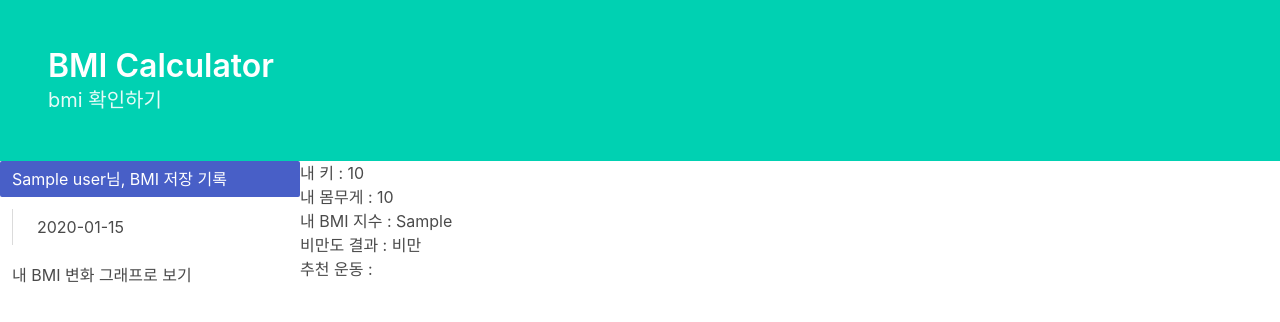
After one commit to chamchimayo/bmi_calculator, a Flask app: page /bmi_check?user_num=1 in a window 1280 px wide. The commit adds this page. Shown: the top 322 px of the page. Run offline with Flask 2, Linux system fonts and the light colour scheme; a database or web service that is not in the repository returns one stand-in record (values such as "Sample title").

Commit message:
백지영 - 내 bmi 지수 보여주기 기능 구현 완료 09/21 02:24

```diff
--- a/app.py
+++ b/app.py
@@ -58,7 +58,39 @@ def bmi_register():
     db.user_bmi.insert_one(doc)
     return jsonify({'msg': '등록 완료!'})
 
+@app.route('/bmi_check')
+def user_bmi():
+    user_num = int(request.args.get("user_num"))
+    user = db.user.find_one({'num':user_num})
+    bmi_list = list(db.user_bmi.find({'user_num':user_num}, {'_id': False}).sort([("user_bmi_num", -1)]))
+    bmi_data = bmi_list[0]['user_bmi']
 
+    return render_template('userBmi.html', user_num=user_num, user=user, bmi_list=bmi_list, bmi_data=bmi_data)
+
+@app.route("/api/bmi_check", methods=["GET"])
+def bmi_get():
+    args = request.args
+    user_bmi_num = int(args.get('user_bmi_num'))
+
+    bmi = db.user_bmi.find_one({'user_bmi_num': user_bmi_num})
+    user_hegit = bmi["user_height"]
+    user_weight = bmi["user_weight"]
+    user_bmi_value = bmi["user_bmi"]
+
+    user_bmi_info = [user_hegit, user_weight, user_bmi_value]
+
+    return user_bmi_info
+
+
+def format_datetime(value, format=None):
+  if format is None:
+    weekdays = ['월', '화', '수', '목', '금', '토', '일']
+    wd = weekdays[value.weekday()]
+    format = "%Y년 %m월 %d일 ({})".format(wd)
+    formatted = value.strftime(format.encode('unicode-escape').decode()).encode().decode('unicode-escape')
+  else:
+    formatted = value.strftime(format.encode('unicode-escape').decode()).encode().decode('unicode-escape')
+  return formatted
 
 @app.route('/index')
 def main():
--- a/static/mystyle.css
+++ b/static/mystyle.css
@@ -3,3 +3,8 @@
     align-content: center;
     flex-direction: column;
 }
+
+.grid {
+    display: grid;
+    grid-template-columns: 300px 1fr;
+}
--- a/templates/bmiRegister.html
+++ b/templates/bmiRegister.html
@@ -10,7 +10,7 @@
 
     <script src="https://ajax.googleapis.com/ajax/libs/jquery/3.5.1/jquery.min.js"></script>
     <script>
-        function user_bmi_egsiter() {
+        function user_bmi_regsiter() {
             let user_height = $('#user-height').val();
             let user_weight = $('#user-weight').val();
 
@@ -23,7 +23,7 @@
                 },
                 success: function (response) {
                     alert(response["msg"])
-                    window.location.reload()
+                    window.location.href = '/bmi_check?user_num=1';
                 }
             })
         }
@@ -45,7 +45,7 @@
     <input class="input is-primary" type="text" name="" id="user-height" placeholder="키를 입력 하세요.">
     <label for="user-weight">몸무게</label>
     <input class="input is-primary" type="text" name="" id="user-weight" placeholder="몸무게를 입력 하세요.">
-    <button class="button is-primary" onclick="user_bmi_egsiter()">bmi 확인하고 운동 추천 받기</button>
+    <button class="button is-primary" onclick="user_bmi_regsiter()">bmi 확인하고 운동 추천 받기</button>
 </div>
 
 </body>
--- /dev/null
+++ b/templates/userBmi.html
@@ -0,0 +1,106 @@
+<!DOCTYPE html>
+<html lang="en">
+<head>
+    <meta charset="UTF-8">
+    <title>BMI 확인</title>
+
+    <!-- Bulma CSS 링크 -->
+    <link rel="stylesheet" href="https://cdn.jsdelivr.net/npm/bulma@0.9.1/css/bulma.min.css">
+    <link rel="stylesheet" href="../static/mystyle.css">
+
+    <script src="https://ajax.googleapis.com/ajax/libs/jquery/3.5.1/jquery.min.js"></script>
+
+    <script>
+        const user_num = {{ user_num }}
+        const user = '{{ user }}'
+        const bmi_list = '{{ bmi_list }}'
+
+        $(document).ready(function () {
+            $('#user-bmi-data').click(function () {
+                $('#slide-toggle-li').slideToggle();
+            })
+        })
+
+        function show_bmi(num) {
+            $.ajax({
+                type: "GET",
+                url: `/api/bmi_check?user_bmi_num=${num}`,
+                success: function (response) {
+                    const user_height = response[0]
+                    const user_weight = response[1]
+                    const user_bmi_val = response[2]
+
+                    var body_condition = '';
+                    if(user_bmi_val <= 18.5) {
+                        body_condition = '저체중'
+                    } else if(user_bmi_val > 18.5 && user_bmi_val < 25 ) {
+                        body_condition = '표준' // 표준? 정상?
+                    } else {
+                        body_condition = '비만'
+                    }
+
+                    bmi_info = `<p>내 키 : ${user_height}</p>
+                                <p>내 몸무게 : ${user_weight}</p>
+                                <p>내 BMI 지수 : ${user_bmi_val}</p>
+                                <p>비만도 결과 : ${body_condition}</p>
+                                <p>추천 운동 : </p>`
+
+                    $('#user-bmi').empty()
+                    $('#user-bmi').append(bmi_info)
+                }
+            })
+        }
+    </script>
+</head>
+<body>
+    <section class="hero is-primary">
+        <div class="hero-body">
+            <p class="title">
+                BMI Calculator
+            </p>
+            <p class="subtitle">
+                bmi 확인하기
+            </p>
+        </div>
+    </section>
+
+    <div class="grid">
+        <aside class="menu">
+
+            <!--        <p class="menu-label">-->
+            <!--        </p>-->
+            <ul class="menu-list">
+                <li>
+                    <a class="is-active" id="user-bmi-data">{{ user.name }}님, BMI 저장 기록</a>
+                    <ul id="slide-toggle-li">
+                        {% for bmi in bmi_list %}
+                            <li>
+                                <a onclick="show_bmi({{ bmi.user_bmi_num }})">{{ bmi.register_date.strftime('%Y-%m-%d') }}</a>
+                            </li>
+                        {% endfor %}
+                    </ul>
+                </li>
+
+            </ul>
+            <p class="menu-label">
+            </p>
+            <ul class="menu-list">
+                <li><a>내 BMI 변화 그래프로 보기</a></li>
+            </ul>
+        </aside>
+        <article id="user-bmi">
+            <p>내 키 : {{ bmi_list[0].user_height }}</p>
+            <p>내 몸무게 : {{ bmi_list[0].user_weight }}</p>
+            <p>내 BMI 지수 : {{ bmi_data }}</p>
+            {% if bmi_data <= 18.5 %}
+                <p>비만도 결과 : 저체중</p>
+            {% elif bmi_data > 18.5 and bmi_data <25 %}
+                <p>비만도 결과 : 표준</p>
+            {% else %}
+                <p>비만도 결과 : 비만</p>
+            {% endif %}
+            <p>추천 운동 : </p>
+        </article>
+    </div>
+</body>
+</html>
```
